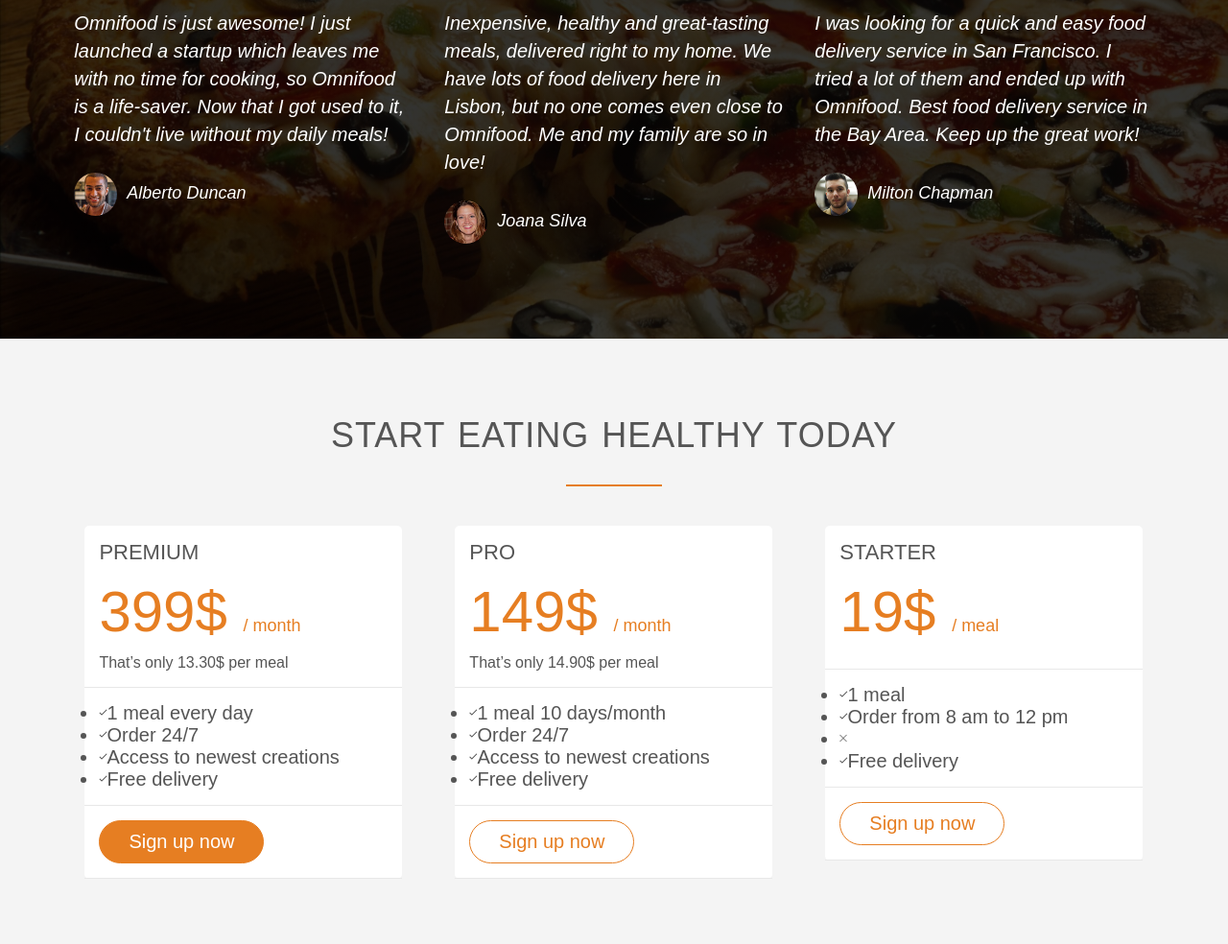
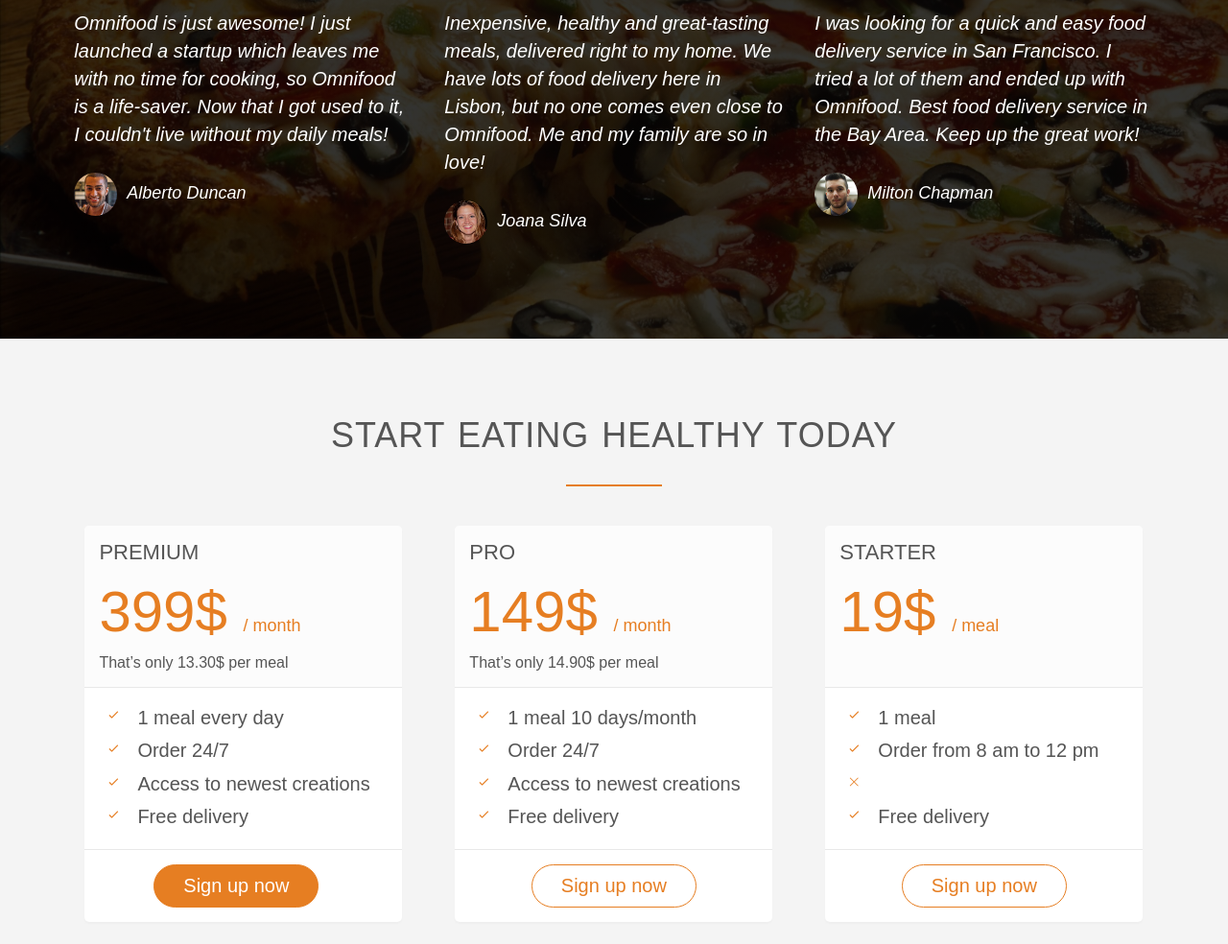
Before and after one commit to arnoldkunihira/OmniFood, a plain HTML site: page index.html in a window 1280 px wide. Shown: the part 3597-4581 px from the top of the page at 96% size. Drawn offline with Linux system fonts and the light colour scheme; files whose address does not match are found by name.

Commit message:
Completion of the Signup section

```diff
--- a/index.html
+++ b/index.html
@@ -283,10 +283,10 @@
 
                 <div>
                     <ul>
-                        <li><i class="ion-ios-checkmark-empty"></i>1 meal every day</li>
-                        <li><i class="ion-ios-checkmark-empty"></i>Order 24/7</li>
-                        <li><i class="ion-ios-checkmark-empty"></i>Access to newest creations</li>
-                        <li><i class="ion-ios-checkmark-empty"></i>Free delivery</li>
+                        <li><i class="ion-ios-checkmark-empty icon-small"></i>1 meal every day</li>
+                        <li><i class="ion-ios-checkmark-empty icon-small"></i>Order 24/7</li>
+                        <li><i class="ion-ios-checkmark-empty icon-small"></i>Access to newest creations</li>
+                        <li><i class="ion-ios-checkmark-empty icon-small"></i>Free delivery</li>
                     </ul>
                 </div>
 
@@ -306,10 +306,10 @@
 
                 <div>
                     <ul>
-                        <li><i class="ion-ios-checkmark-empty"></i>1 meal 10 days/month</li>
-                        <li><i class="ion-ios-checkmark-empty"></i>Order 24/7</li>
-                        <li><i class="ion-ios-checkmark-empty"></i>Access to newest creations</li>
-                        <li><i class="ion-ios-checkmark-empty"></i>Free delivery</li>
+                        <li><i class="ion-ios-checkmark-empty icon-small"></i>1 meal 10 days/month</li>
+                        <li><i class="ion-ios-checkmark-empty icon-small"></i>Order 24/7</li>
+                        <li><i class="ion-ios-checkmark-empty icon-small"></i>Access to newest creations</li>
+                        <li><i class="ion-ios-checkmark-empty icon-small"></i>Free delivery</li>
                     </ul>
                 </div>
 
@@ -324,15 +324,15 @@
                 <div>
                     <h3>Starter</h3>
                     <p class="plan-price">19$ <span>/ meal</span></p>
-                    <p class="plan-price-meal"></p>
+                    <p class="plan-price-meal">&nbsp;</p>
                 </div>
 
                 <div>
                     <ul>
-                        <li><i class="ion-ios-checkmark-empty"></i>1 meal</li>
-                        <li><i class="ion-ios-checkmark-empty"></i>Order from 8 am to 12 pm</li>
-                        <li><i class="ion-ios-close-empty"></i></li>
-                        <li><i class="ion-ios-checkmark-empty"></i>Free delivery</li>
+                        <li><i class="ion-ios-checkmark-empty icon-small"></i>1 meal</li>
+                        <li><i class="ion-ios-checkmark-empty icon-small"></i>Order from 8 am to 12 pm</li>
+                        <li><i class="ion-ios-close-empty icon-small"></i></li>
+                        <li><i class="ion-ios-checkmark-empty icon-small"></i>Free delivery</li>
                     </ul>
                 </div>
 
--- a/resources/css/style.css
+++ b/resources/css/style.css
@@ -406,11 +406,24 @@ cite img {
     width: 90%;
     /*half of the remaining 10% for the above width(wch is the parent)*/
     margin-left: 5%;
+    /*adding a shadow to the entire box ie 1st one is x-axis, y-axis, blur axis and color*/
+    box-shadow: 0 2px 2px #efefef;
 }
 
 .plan-box div {
     padding: 15px;
     border-bottom: 1px solid #e8e8e8;
+}
+
+.plan-box div:first-child {
+    background-color: #fcfcfc;
+    border-top-left-radius: 5px;
+    border-top-right-radius: 5px;
+}
+
+.plan-box div:last-child {
+    text-align: center;
+    border: 0;
 }
 
 .plan-price {
@@ -430,3 +443,12 @@ cite img {
 .plan-price-meal {
     font-size: 80%;
 }
+
+.plan-box ul {
+    list-style: none;
+}
+
+.plan-box ul li {
+    /*padding at the top + bottom and none on the sides(left and right)*/
+    padding: 5px 0;
+}
```
